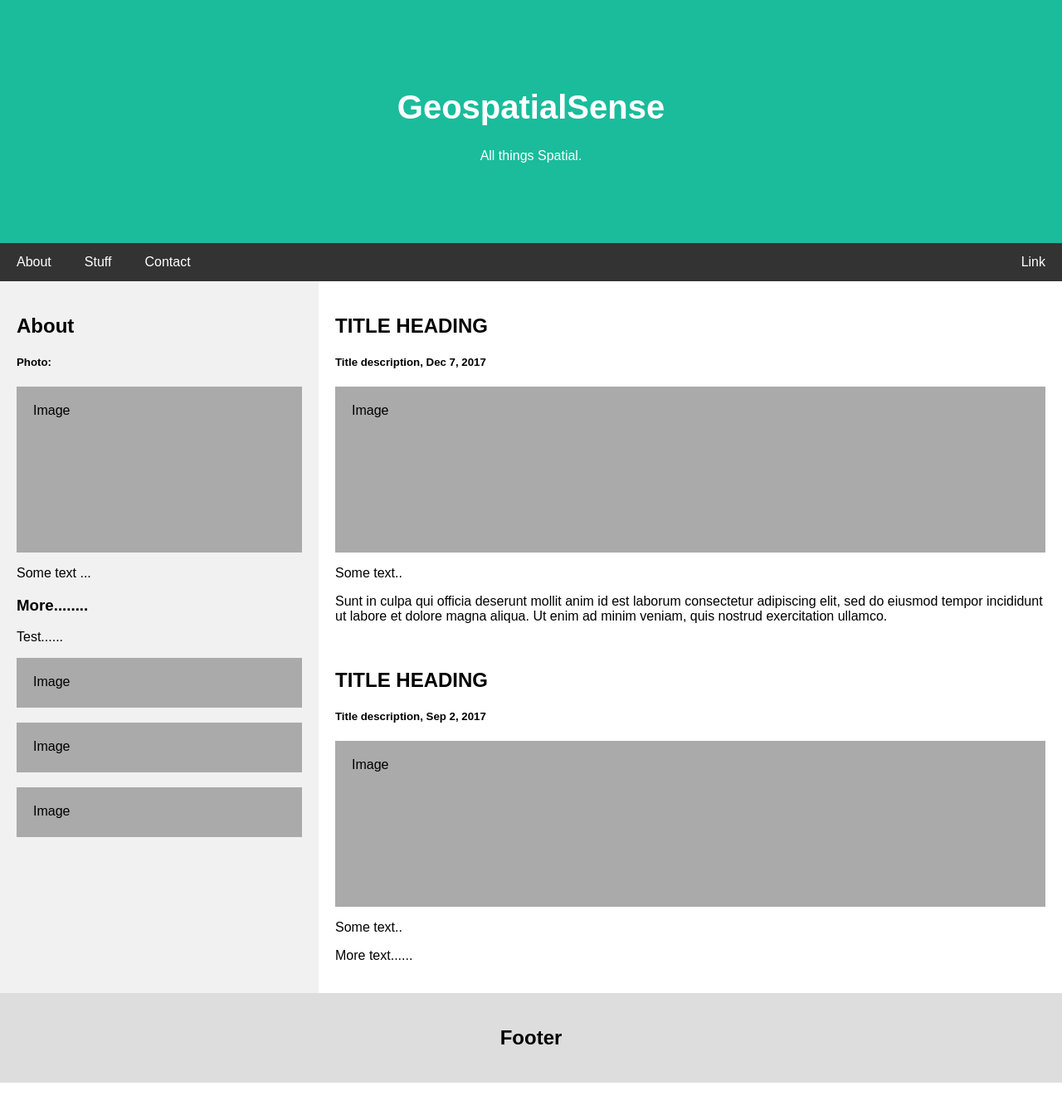
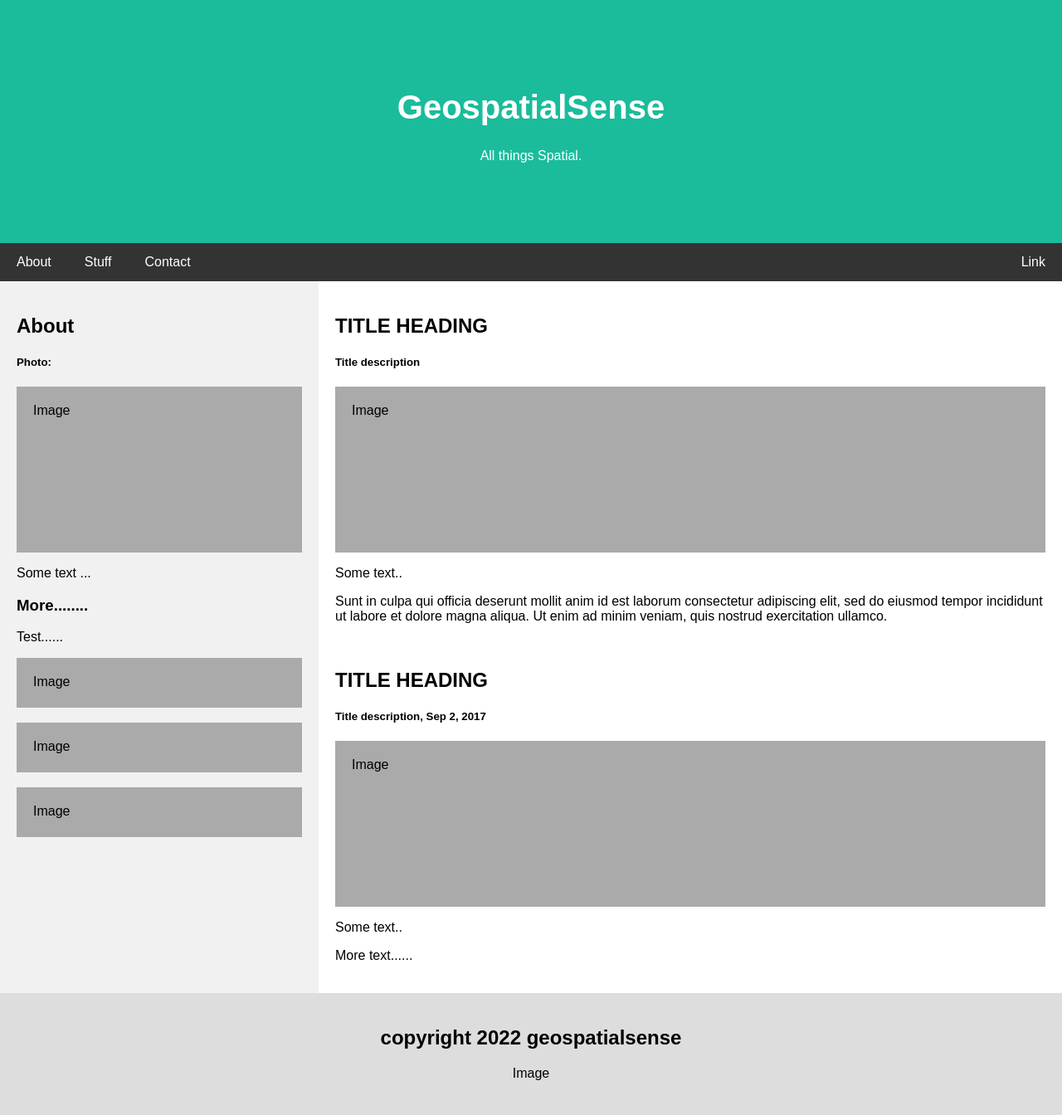
Before and after one commit to geospatialsense/geosense_v1, a Jekyll site: the page built from index.md, in a window 1280 px wide and 1400 px high. Shown: the top 1344 px of the window at 83% size. Built offline with Jekyll 4.4.1, drawn with Linux system fonts in a browser that asks for light colours; our own code applies the rules of GitHub Pages for plain Markdown files.

Commit message:
Update default.html

```diff
--- a/_layouts/default.html
+++ b/_layouts/default.html
@@ -115,7 +115,7 @@ body {
 <div class="navbar">
   <a href="#">About</a>
   <a href="#">Stuff</a>
-  <a href="#">Contact</a>
+  <a href="./htmlfiles/contact.html"">Contact</a>
   <a href="#" class="right">Link</a>
 </div>
 
@@ -133,7 +133,7 @@ body {
   </div>
   <div class="main">
     <h2>TITLE HEADING</h2>
-    <h5>Title description, Dec 7, 2017</h5>
+    <h5>Title description</h5>
     <div class="fakeimg" style="height:200px;">Image</div>
     <p>Some text..</p>
     <p>Sunt in culpa qui officia deserunt mollit anim id est laborum consectetur adipiscing elit, sed do eiusmod tempor incididunt ut labore et dolore magna aliqua. Ut enim ad minim veniam, quis nostrud exercitation ullamco.</p>
@@ -147,7 +147,8 @@ body {
 </div>
 
 <div class="footer">
-  <h2>Footer</h2>
+  <h2>copyright 2022 geospatialsense </h2>
+   <div class="assets/images/logo.png" style="height:200px;">Image</div>
 </div>
 
 </body>
```
